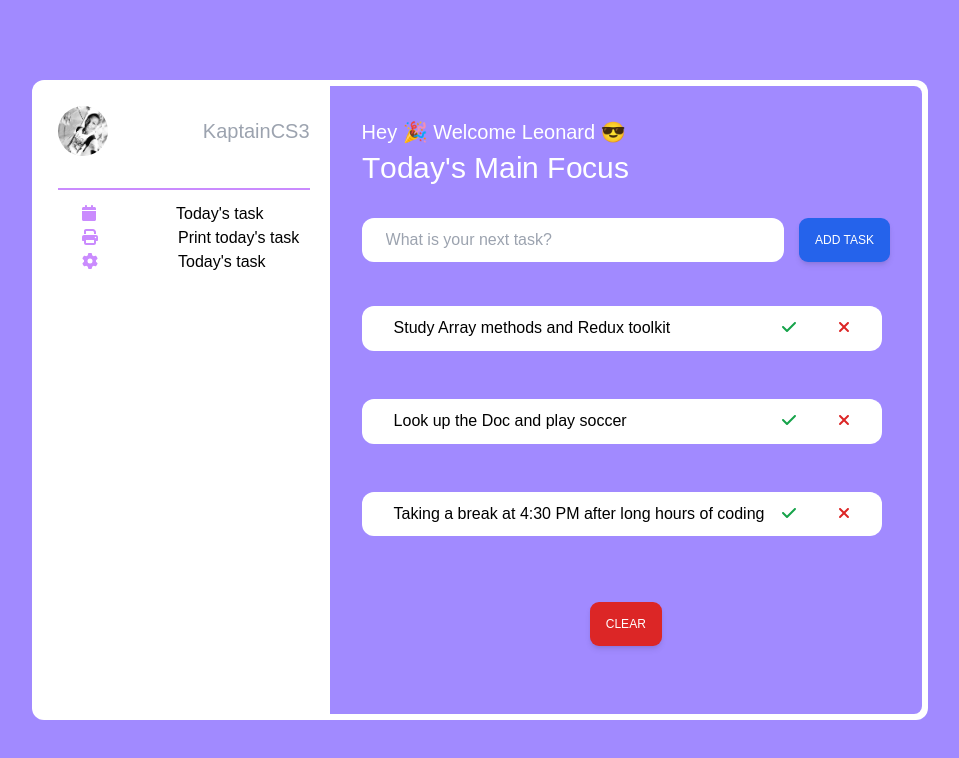
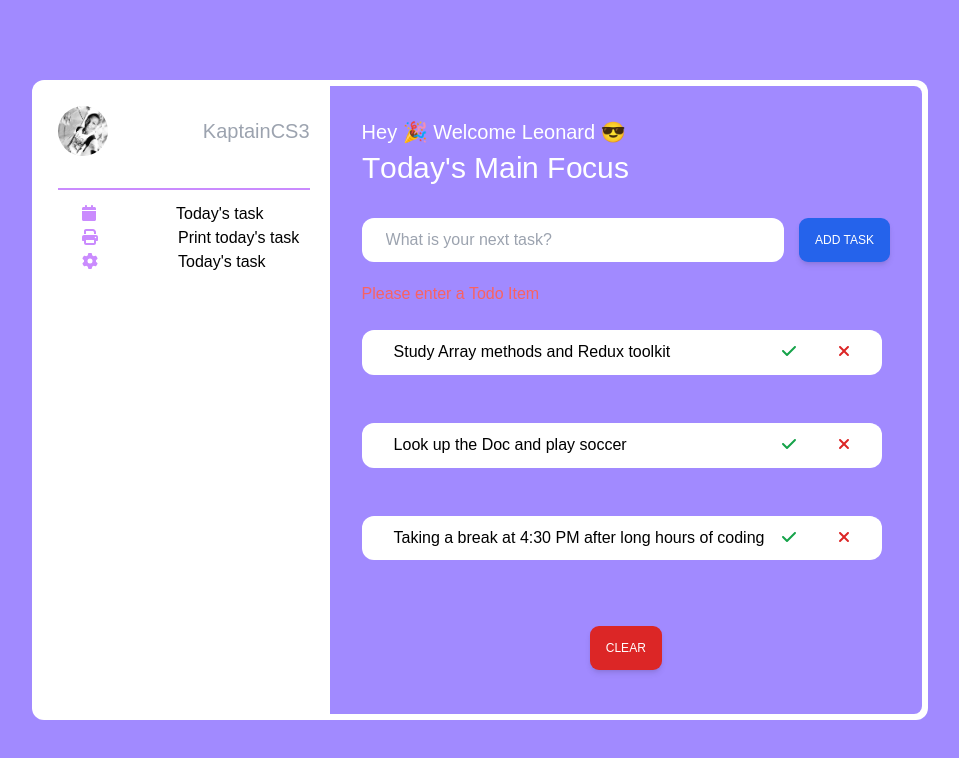
Before and after one commit to KaptainCS3/MentorShip__Digital_Rental, a React (Create React App) app in the folder DAY 1/todo-app/: page / in a window 1280 px wide. Shown: the top 758 px of the page, without its empty margins (160-1119 px from the left). Built offline with nearby package versions, Linux system fonts and the light colour scheme.

Commit message:
improve interaction with UI

```diff
--- a/DAY 1/todo-app/src/components/TodoForm.js
+++ b/DAY 1/todo-app/src/components/TodoForm.js
@@ -22,6 +22,7 @@ const TodoForm = () => {
   };
 
   const input = useRef();
+  const error__msg = useRef();
 
   //! event handler function
   const addTodo = () => {
@@ -41,7 +42,7 @@ const TodoForm = () => {
     event.preventDefault();
     setTask({ todoInput: "" });
   };
-
+  // console.log(error__msg.current);
   return (
     <div className="w-full">
       <p className="text-xl text-white pb-1">Hey 🎉 Welcome Leonard 😎</p>
@@ -73,6 +74,9 @@ const TodoForm = () => {
           Add Task
         </button>
       </form>
+      <span className={styles.error__message} ref={error__msg}>
+        Please enter a Todo Item
+      </span>
       <TodoList task={task} />
     </div>
   );
```
